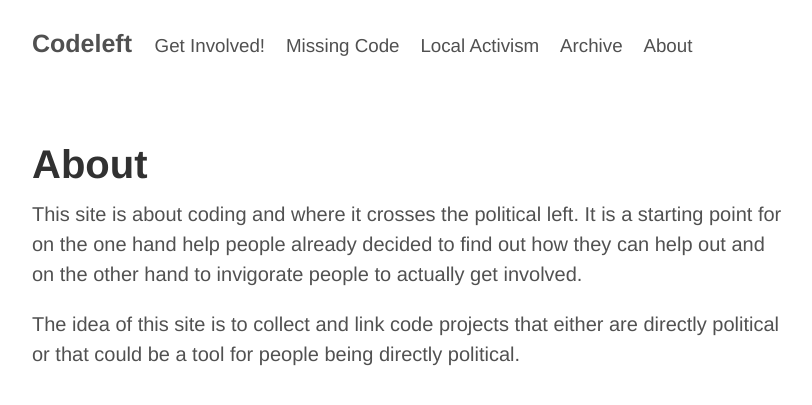
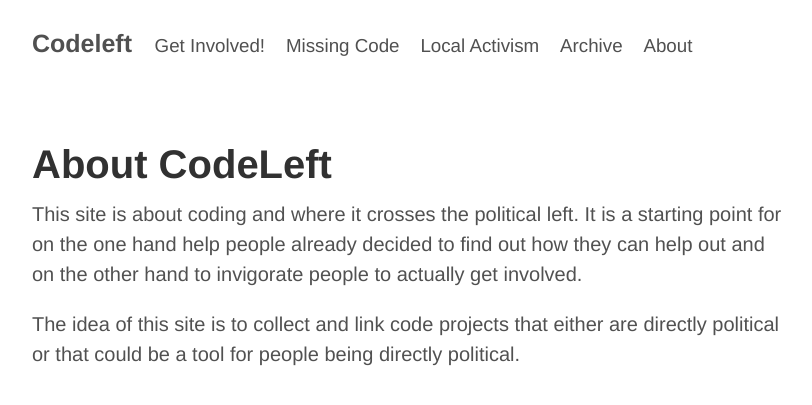
Before and after one commit to johhoi/codeleft, a Jekyll site: the page built from about.md, in a window 1280 px wide. Shown: the top 405 px of the page, without its empty margins (228-1040 px from the left). Built offline with Jekyll 4.4.1, drawn with Linux system fonts in a browser that asks for light colours.

Commit message:
Update about.md

```diff
--- a/about.md
+++ b/about.md
@@ -3,7 +3,7 @@ layout: default
 title: About
 ---
 
-# About
+# About CodeLeft
 
 This site is about coding and where it crosses the political left. It is a starting point for on the one hand help people already decided to find out how they can help out and on the other hand to invigorate people to actually get involved.
 
```
